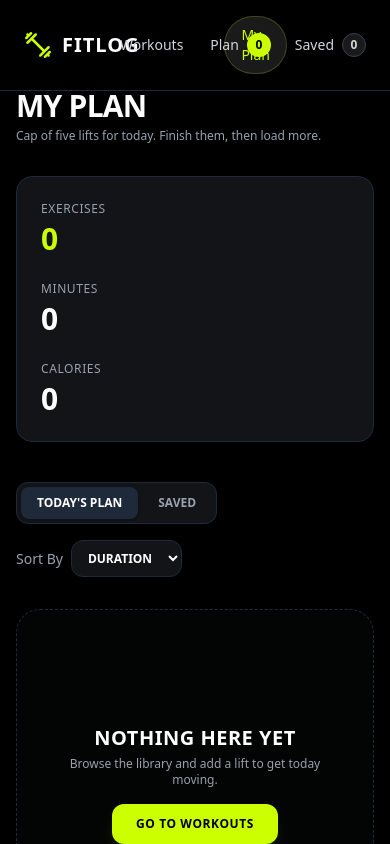
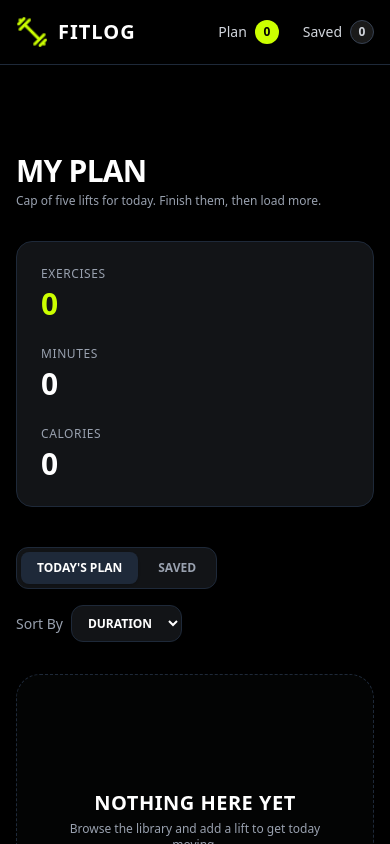
Before and after one commit to masum-web-dev/fitlog, a Next.js app: page /myplan in a window 390 px wide. Shown: the top 844 px of the page. Built offline with nearby package versions, Linux system fonts and the light colour scheme.

Commit message:
Fixed some bug

```diff
--- a/src/app/Global component/Navbar.jsx
+++ b/src/app/Global component/Navbar.jsx
@@ -14,8 +14,8 @@ const Navbar = () => {
     const isMyPlanActive = pathname === '/myplan';
 
     return (
-        <nav className="fixed top-0 left-0 right-0 z-50 bg-black/90 backdrop-blur-md text-white px-6 py-4 border-b border-gray-800 shadow-md">
-            <div className="max-w-7xl mx-auto grid grid-cols-3 items-center">
+        <nav className="w-full bg-black/90 backdrop-blur-md text-white px-4 sm:px-8 py-4 border-b border-gray-800 shadow-md">
+            <div className="max-w-7xl mx-auto flex items-center justify-between">
 
                 <div className="flex items-center">
                     <Link href="/" className="flex items-center gap-2.5">
@@ -24,7 +24,7 @@ const Navbar = () => {
                     </Link>
                 </div>
 
-                <div className="flex justify-center items-center gap-6">
+                <div className="hidden md:flex items-center gap-6">
                     <Link
                         href="/"
                         className={`px-4 py-2 rounded-full font-medium text-sm border transition-colors ${
@@ -47,7 +47,7 @@ const Navbar = () => {
                     </Link>
                 </div>
 
-                <div className="flex justify-end items-center gap-6 text-sm">
+                <div className="flex items-center gap-6 text-sm">
                     <div className="flex items-center gap-2">
                         <span className="text-gray-300">Plan</span>
                         <span className="bg-[#ccff00] text-black font-bold w-6 h-6 rounded-full flex items-center justify-center text-xs">
--- a/src/app/myplan/page.jsx
+++ b/src/app/myplan/page.jsx
@@ -6,7 +6,7 @@ import { toast } from 'react-toastify';
 import { PlanContext } from '../context/PlanContext';
 
 const MyPlanPage = () => {
-    const { todaysPlan, savedList, removeFromSaved } = useContext(PlanContext);
+    const { todaysPlan, savedList, removeFromPlan, removeFromSaved } = useContext(PlanContext);
     const [activeTab, setActiveTab] = useState('plan');
     const [sortBy, setSortBy] = useState('duration');
     const [doneWorkouts, setDoneWorkouts] = useState([]);
@@ -167,7 +167,7 @@ const MyPlanPage = () => {
                                     )}
 
                                     <button
-                                        onClick={() => activeTab === 'plan' ? removeFromSaved(item.id) /* অথবা প্ল্যান থেকে রিমুভ করতে চাইলে যথোপযুক্ত ফাংশন */ : removeFromSaved(item.id)}
+                                        onClick={() => activeTab === 'plan' ? removeFromPlan(item.id) : removeFromSaved(item.id)}
                                         className="text-gray-400 hover:text-red-400 p-2 transition-colors cursor-pointer text-base font-bold"
                                     >
                                         ✕
```
